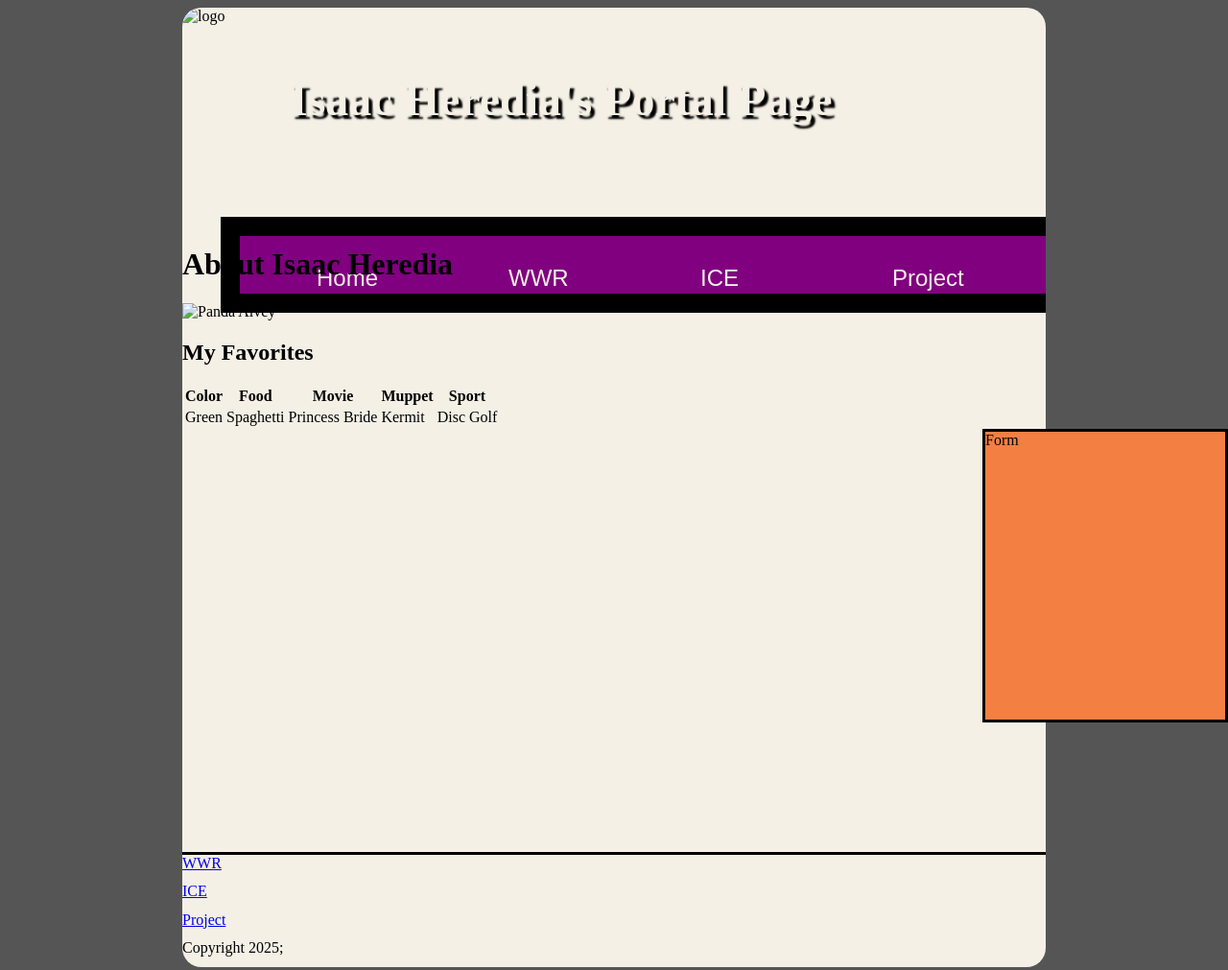
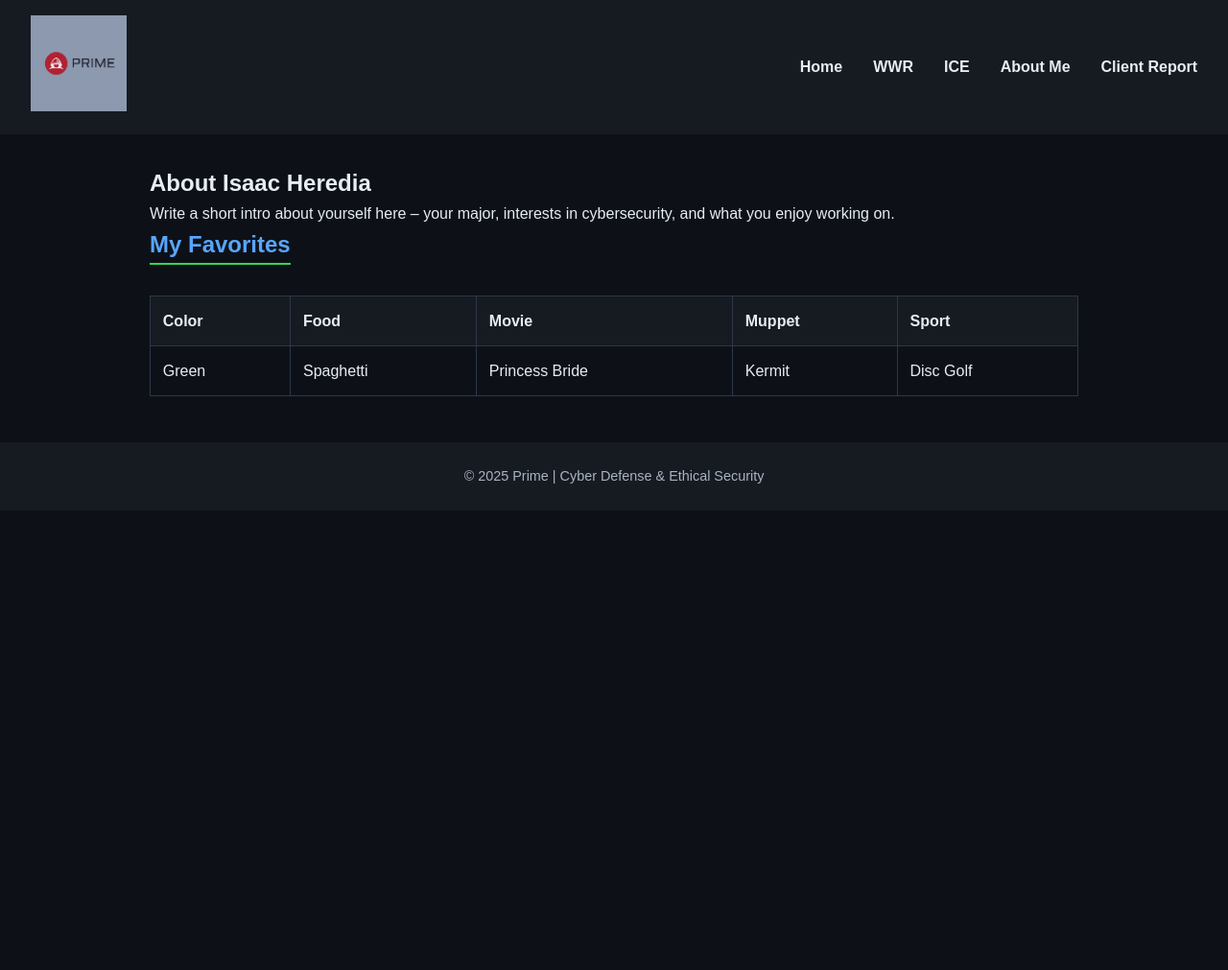
Before and after one commit to IHeredia-53/wdd130, a plain HTML site: page aboutme.html in a window 1280 px wide. Shown: the whole page at 96% size. After the commit the page ends 800 px from the top, so only its background shows below. Drawn offline with Linux system fonts and the light colour scheme.

Commit message:
fixed links, deleted extra files
Deleted initial copy of my HTML and CSS for the portal page, edited child pages to correctly link to each other

```diff
--- a/aboutme.html
+++ b/aboutme.html
@@ -1,31 +1,38 @@
 <!DOCTYPE html>
 <html lang="en">
 <head>
-    <meta charset="UTF-8">
-    <meta name="viewpoint" content="width=device-width, initial scale=1.0">
-    <title>Isaac Heredia Portal Page</title>
-    <link rel="stylesheet" href="styles/styles.css">
-
+  <meta charset="UTF-8" />
+  <meta name="viewport" content="width=device-width, initial-scale=1.0" />
+  <title>About Me | Isaac's Portfolio</title>
+  <link rel="stylesheet" href="portalstyles.css" />
 </head>
 <body>
-    <div id="wrapper">
   <header>
-            <img src="" alt="logo">
-            <h1>Isaac Heredia's Portal Page</h1>
+    <div class="logo">
+      <img src="images/primelogo.png" alt="Prime Logo" />
+    </div>
+    <nav>
+      <ul>
+        <li><a href="portalindex.html">Home</a></li>
+        <li><a href="wwr/index.html">WWR</a></li>
+        <li><a href="ice.html">ICE</a></li>
+        <li><a href="aboutme.html">About Me</a></li>
+        <li><a href="client_report.html">Client Report</a></li>
+      </ul>
+    </nav>
   </header>
-        <nav>
-            <a href="index.html">Home</a>
-            <a href="wwr/index.html">WWR</a>
-            <a href="#">ICE</a>
-            <a href="#">Project</a>
-        </nav>
+
   <main>
-            <div id="content">
+    <section id="about">
       <h1>About Isaac Heredia</h1>
-                <img src="images/pandalvey.png" alt="Panda Alvey">
+      <p>
+        Write a short intro about yourself here – your major, interests in cybersecurity,
+        and what you enjoy working on.
+      </p>
 
       <h2>My Favorites</h2>
       <table>
+        <thead>
           <tr>
             <th>Color</th>
             <th>Food</th>
@@ -33,6 +40,8 @@
             <th>Muppet</th>
             <th>Sport</th>
           </tr>
+        </thead>
+        <tbody>
           <tr>
             <td>Green</td>
             <td>Spaghetti</td>
@@ -40,22 +49,13 @@
             <td>Kermit</td>
             <td>Disc Golf</td>
           </tr>
+        </tbody>
       </table>
-
-            </div>
-
-            <section id="ads">Form
-
     </section>
   </main>
+
   <footer>
-            <a href="#">WWR</a>
-            <a href="#">ICE</a>
-            <a href="#">Project</a>
-
-            Copyright 2025;
+    <p>© 2025 Prime | Cyber Defense & Ethical Security</p>
   </footer>
-    </div>
-
 </body>
 </html>
--- a/index.html
+++ /dev/null
@@ -1,44 +0,0 @@
-<!DOCTYPE html>
-<html lang="en">
-<head>
-    <meta charset="UTF-8">
-    <meta name="viewpoint" content="width=device-width, initial scale=1.0">
-    <title>Isaac Heredia Portal Page</title>
-    <link rel="stylesheet" href="styles/styles.css">
-
-</head>
-<body>
-    <div id="wrapper">
-        <header>
-            <img src="" alt="logo">
-            <h1>Isaac Heredia's Portal Page</h1>
-        </header>
-        <nav>
-            <a href="index.html">Home</a>
-            <a href="wwr/index.html">WWR</a>
-            <a href="#">ICE</a>
-            <a href="#">Project</a>
-        </nav>
-        <main>
-            <section class="col left">
-                <a href="aboutme.html"><img src="images/wwr_pandas.png" alt="Rafting pandas"></a>
-                <p>random gibberish go</p>
-            </section>
-            <section>ICE</section>
-            <section>Project</section>
-            <section>About Me</section>
-            <section id="ads">Form
-
-            </section>
-        </main>
-        <footer>
-            <a href="#">WWR</a>
-            <a href="#">ICE</a>
-            <a href="#">Project</a>
-
-            Copyright 2025;
-        </footer>
-    </div>
-
-</body>
-</html>
--- a/styles/styles.css
+++ /dev/null
@@ -1,172 +0,0 @@
-body {
-    background: #555555 url("../images/bamboo.png") repeat;
-}
-
-header img {
-    width: 178px;
-    float: left;
-}
-
-header {
-    background: url("../images/forest/jpg") 0px 687px;
-}
-
-header h1 {
-    font-size: 3em;
-    color: #f5f0e6;
-    float: left;
-    margin: 50px 80px 50px 112px;
-    text-shadow: 4px 4px 2px #000000;
-}
-
-nav {
-    background: purple;
-    clear: both;
-    width: 100%;
-    height: 50px;
-    text-align: center;
-    display: grid;
-    grid-template-columns: repeat(4, 1fr);
-    font-family: Arial, Helvetica, sans-serif;
-    border-top: 5px solid #000000;
-    border: 20px solid #000000;
-    padding: 30px;
-    margin: 40px;
-    box-sizing: border-box;
-}
-
-nav a {
-    color: #F5F0E6;
-    text-decoration: none;
-    font-size: 1.5em;
-    display: flex;
-    align-items: center;
-    justify-self: center;
-    min-width: 100px;
-}
-
-nav a:hover {
-    background: #A4C639;
-    text-shadow: 4px 4px 2px #f47f43
-}
-
-#wrapper {
-    max-width: 900px;
-    min-height: 1000px;
-    background: #F5F0E6;
-    margin: auto;
-    border: #000000;
-    border-radius: 20px;
-    overflow: hidden;
-    display: grid;
-    grid-template-rows: 178px 50px 2fr 120px;
-}
-
-#content {
-    grid-column: 1 / 4;
-}
-
-#ads {
-    width: 250px;
-    border: 3px solid #000000;
-    position: fixed;
-    right: 0;
-    background: #f47f43;
-}
-
-#ads form {
-    display: grid;
-    grid-template-columns: 1fr 1fr;
-    padding: 20px;
-}
-
-#ads:hover {
-    right: 0px;
-    transition: right .85s ease-in;
-}
-
-.col_left {
-    grid-column: 1/2;
-}
-.col_right {
-    grid-column: 2/3;
-}
-
-section {
-
-    height: 300px;
-}
-
-section img {
-    max-height: 100%;
-}
-
-footer {
-    clear: both;
-    background: url() 0px 948px;
-    border-top: 3px solid #000000;
-    display: grid;
-
-}
-
-footer li {
-    list-style-type: none;
-}
-footer p {
-    align-content: center;
-}
-footer li a {
-    color: #F5F0E6;
-    font-size: 1.2em;
-    text-decoration: none;
-    min-width: 100px;
-    display: flex;
-    justify-content: center;
-}
-
-input, textarea, select
-main {
-    display: grid;
-    grid-template-columns: 1fr 1fr 150px;
-}
-
-@media {max-width: 900px} {
-
-    #wrapper {
-        display: block;
-        min-height: unset;
-    }
-
-    header {
-        padding: 0;
-        text-align: center;
-    }
-
-    header h1 {
-        font-size: 2em;
-        float: none;
-        margin: 0;
-    }
-
-    header img {
-        position: absolute;
-        top: 15px;
-        left: 7px;
-    }
-
-    nav {
-        display: block;
-        height: unset;
-    }
-
-    nav a {
-        width: 100%;
-        justify-content: center;
-        padding: 0;
-    }
-
-    main {
-        display: block;
-    }
-
-}
```
Also changed, not shown: ice.html (+4 -4 lines). Lines whose indentation alone changed are shown as unchanged.
